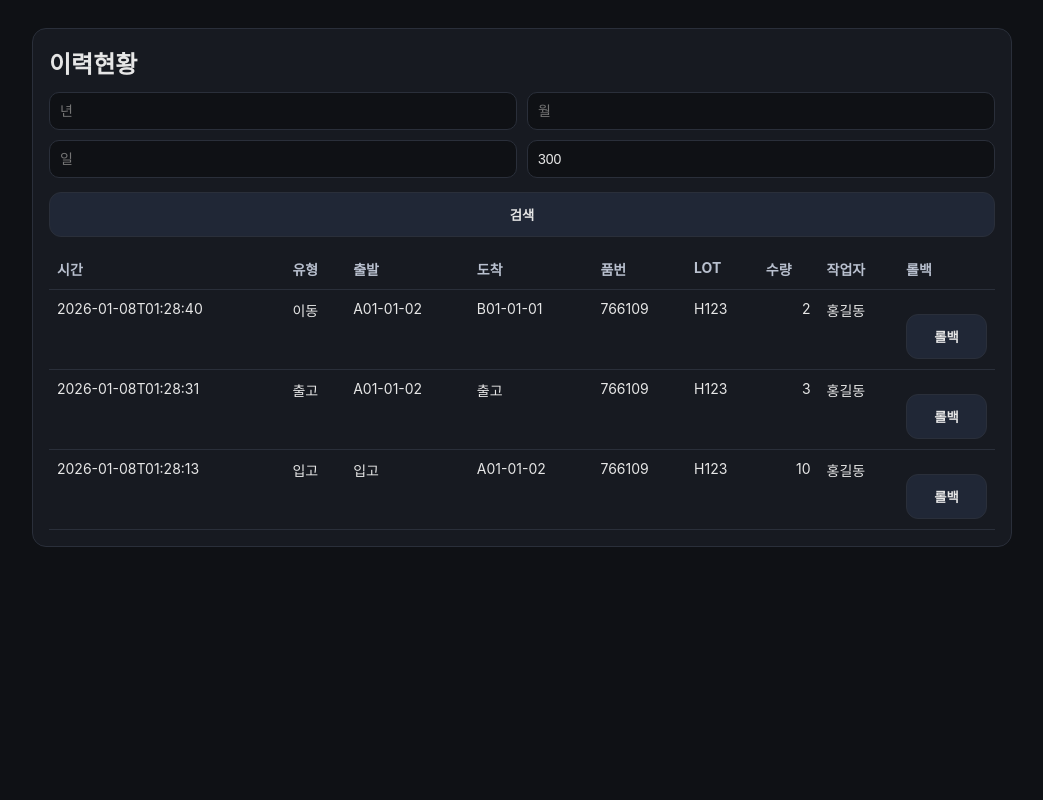
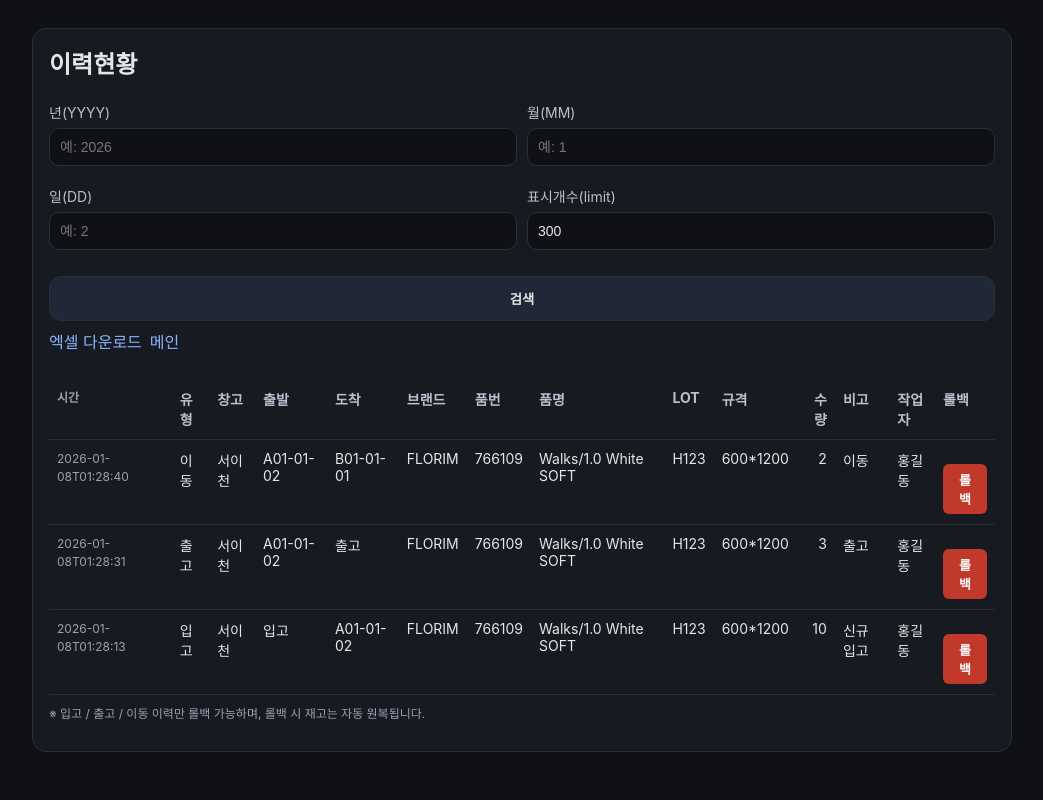
Before and after one commit to dlahtp44-prog/pars-001, a FastAPI app: page /page/history in a window 1280 px wide. Shown: the whole page, without its empty margins (118-1161 px from the left). Run offline with FastAPI, Linux system fonts and the light colour scheme; data comes from the database, SQL or seed files in the repository; tables that the repository leaves empty hold one stand-in row (values such as "Sample post"); parts of the project's set-up code (start-up, migrations or seed data) failed here and were passed over.

Commit message:
Update history.html

```diff
--- a/app/templates/history.html
+++ b/app/templates/history.html
@@ -4,25 +4,37 @@
   <meta charset="utf-8"/>
   <meta name="viewport" content="width=device-width, initial-scale=1"/>
   <link rel="stylesheet" href="/static/app.css"/>
-  <title>이력현황</title>
+  <title>이력조회</title>
 
   <style>
+    /* 메시지 영역 */
     .msg {
-      padding: 10px;
-      margin: 10px 0;
+      display: none;
+      padding: 10px 14px;
       border-radius: 6px;
-      display: none;
+      margin: 12px 0;
+      font-weight: 600;
     }
     .msg.success {
-      background: #1e7f43;
-      color: #fff;
+      background: #1f6f43;
+      color: #eafff3;
     }
     .msg.error {
-      background: #b3342b;
+      background: #7a1f1f;
+      color: #ffecec;
+    }
+
+    .btn.rollback {
+      background: #c0392b;
       color: #fff;
+      border: none;
+      padding: 6px 12px;
+      border-radius: 6px;
+      cursor: pointer;
+      font-size: 13px;
     }
-    .btn.rollback.done {
-      background: #555;
+    .btn.rollback:disabled {
+      opacity: 0.5;
       cursor: not-allowed;
     }
   </style>
@@ -33,46 +45,86 @@
   <div class="card">
     <h2>이력현황</h2>
 
+    <!-- 메시지 영역 -->
     <div id="msg-success" class="msg success"></div>
     <div id="msg-error" class="msg error"></div>
 
-    <form method="get">
+    <!-- 검색 -->
+    <form method="get" action="/page/history">
       <div class="grid2">
-        <input name="year" placeholder="년" value="{{year}}">
-        <input name="month" placeholder="월" value="{{month}}">
-        <input name="day" placeholder="일" value="{{day}}">
-        <input name="limit" placeholder="limit" value="{{limit}}">
+        <div>
+          <label>년(YYYY)</label>
+          <input name="year" value="{{year}}" placeholder="예: 2026"/>
         </div>
-      <button class="btn">검색</button>
+        <div>
+          <label>월(MM)</label>
+          <input name="month" value="{{month}}" placeholder="예: 1"/>
+        </div>
+        <div>
+          <label>일(DD)</label>
+          <input name="day" value="{{day}}" placeholder="예: 2"/>
+        </div>
+        <div>
+          <label>표시개수(limit)</label>
+          <input name="limit" value="{{limit}}" placeholder="예: 300"/>
+        </div>
+      </div>
+
+      <div style="display:flex; gap:8px; margin-top:12px; flex-wrap:wrap;">
+        <button class="btn" type="submit">검색</button>
+        <a class="btn" href="/page/history/excel?year={{year}}&month={{month}}&day={{day}}">
+          엑셀 다운로드
+        </a>
+        <a class="btn secondary" href="/">메인</a>
+      </div>
     </form>
 
+    <!-- 테이블 -->
+    <div style="overflow:auto; margin-top:14px;">
       <table>
         <thead>
         <tr>
-          <th>시간</th><th>유형</th><th>출발</th><th>도착</th>
-          <th>품번</th><th>LOT</th><th>수량</th>
-          <th>작업자</th><th>롤백</th>
+          <th class="small">시간</th>
+          <th>유형</th>
+          <th>창고</th>
+          <th>출발</th>
+          <th>도착</th>
+          <th>브랜드</th>
+          <th>품번</th>
+          <th>품명</th>
+          <th>LOT</th>
+          <th>규격</th>
+          <th style="text-align:right;">수량</th>
+          <th>비고</th>
+          <th>작업자</th>
+          <th>롤백</th>
         </tr>
         </thead>
         <tbody>
         {% for r in rows %}
         <tr id="row-{{r.id}}">
-          <td>{{r.created_at}}</td>
+          <td class="small">{{r.created_at}}</td>
           <td>{{r.type}}</td>
+          <td>{{r.warehouse}}</td>
           <td>{{r.from_location}}</td>
           <td>{{r.to_location}}</td>
+          <td>{{r.brand}}</td>
           <td>{{r.item_code}}</td>
+          <td>{{r.item_name}}</td>
           <td>{{r.lot}}</td>
-          <td style="text-align:right">{{r.qty}}</td>
+          <td>{{r.spec}}</td>
+          <td style="text-align:right;">{{r.qty}}</td>
+          <td>{{r.note}}</td>
           <td>{{r.operator}}</td>
           <td>
             {% if r.can_rollback %}
-              <button class="btn rollback"
+              <button
+                class="btn rollback"
                 onclick="doRollback({{r.id}}, this)">
                 롤백
               </button>
             {% else %}
-              <button class="btn rollback done" disabled>완료</button>
+              <span class="small muted">-</span>
             {% endif %}
           </td>
         </tr>
@@ -80,44 +132,64 @@
         </tbody>
       </table>
     </div>
+
+    <p class="small" style="margin-top:10px;">
+      ※ 입고 / 출고 / 이동 이력만 롤백 가능하며, 롤백 시 재고는 자동 원복됩니다.
+    </p>
+  </div>
 </div>
 
 <script>
+function showMsg(type, text) {
+  const ok = document.getElementById("msg-success");
+  const err = document.getElementById("msg-error");
+  ok.style.display = "none";
+  err.style.display = "none";
+
+  if (type === "success") {
+    ok.textContent = text;
+    ok.style.display = "block";
+  } else {
+    err.textContent = text;
+    err.style.display = "block";
+  }
+}
+
 async function doRollback(historyId, btn) {
-  if (!confirm("정말 롤백하시겠습니까?")) return;
+  if (!confirm("정말 이 이력을 롤백하시겠습니까?")) return;
 
+  const note = prompt("롤백 사유를 입력하세요 (선택)") || "";
+  btn.disabled = true;
+
+  try {
     const res = await fetch("/api/rollback", {
       method: "POST",
       headers: {"Content-Type": "application/x-www-form-urlencoded"},
       body: new URLSearchParams({
         history_id: historyId,
-      operator: "관리자",
-      note: "이력 화면 롤백"
+        note: note
       })
     });
 
     const data = await res.json();
 
-  if (res.ok && data.ok) {
-    showMsg("success", "롤백이 완료되었습니다.");
-    btn.textContent = "완료";
-    btn.classList.add("done");
-    btn.disabled = true;
-  } else {
-    showMsg("error", data.detail || "롤백 실패");
+    if (!res.ok || !data.ok) {
+      throw new Error(data.detail || "롤백 실패");
+    }
+
+    showMsg("success", "롤백이 성공적으로 완료되었습니다.");
+
+    // UI 즉시 반영
+    btn.remove();
+    const cell = document.querySelector(`#row-${historyId} td:last-child`);
+    if (cell) cell.innerHTML = '<span class="small muted">완료</span>';
+
+  } catch (e) {
+    showMsg("error", e.message);
+    btn.disabled = false;
   }
 }
+</script>
 
-function showMsg(type, text) {
-  document.getElementById("msg-success").style.display = "none";
-  document.getElementById("msg-error").style.display = "none";
-
-  const el = document.getElementById(
-    type === "success" ? "msg-success" : "msg-error"
-  );
-  el.textContent = text;
-  el.style.display = "block";
-}
-</script>
 </body>
 </html>
```
Lines whose indentation alone changed are shown as unchanged.
